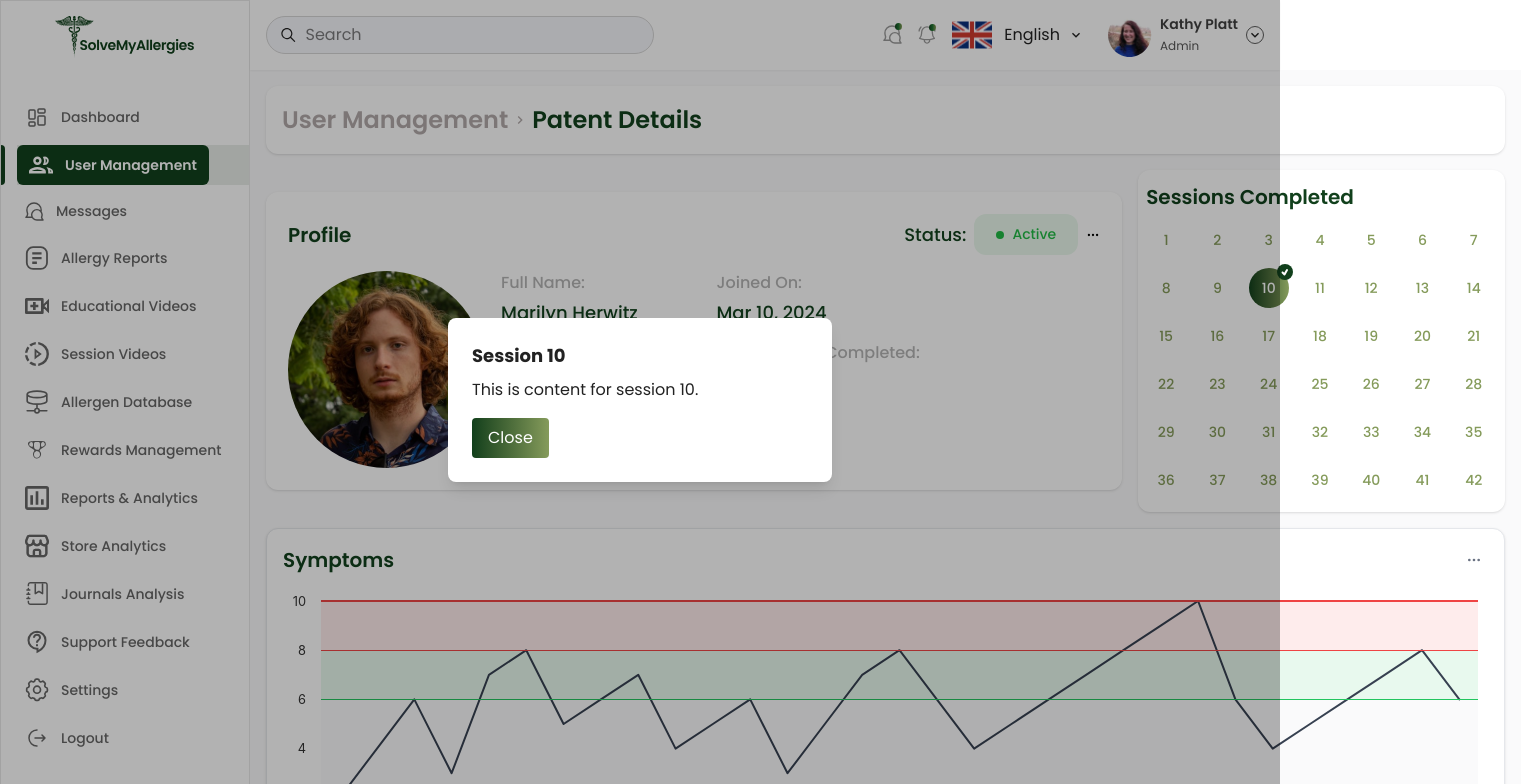
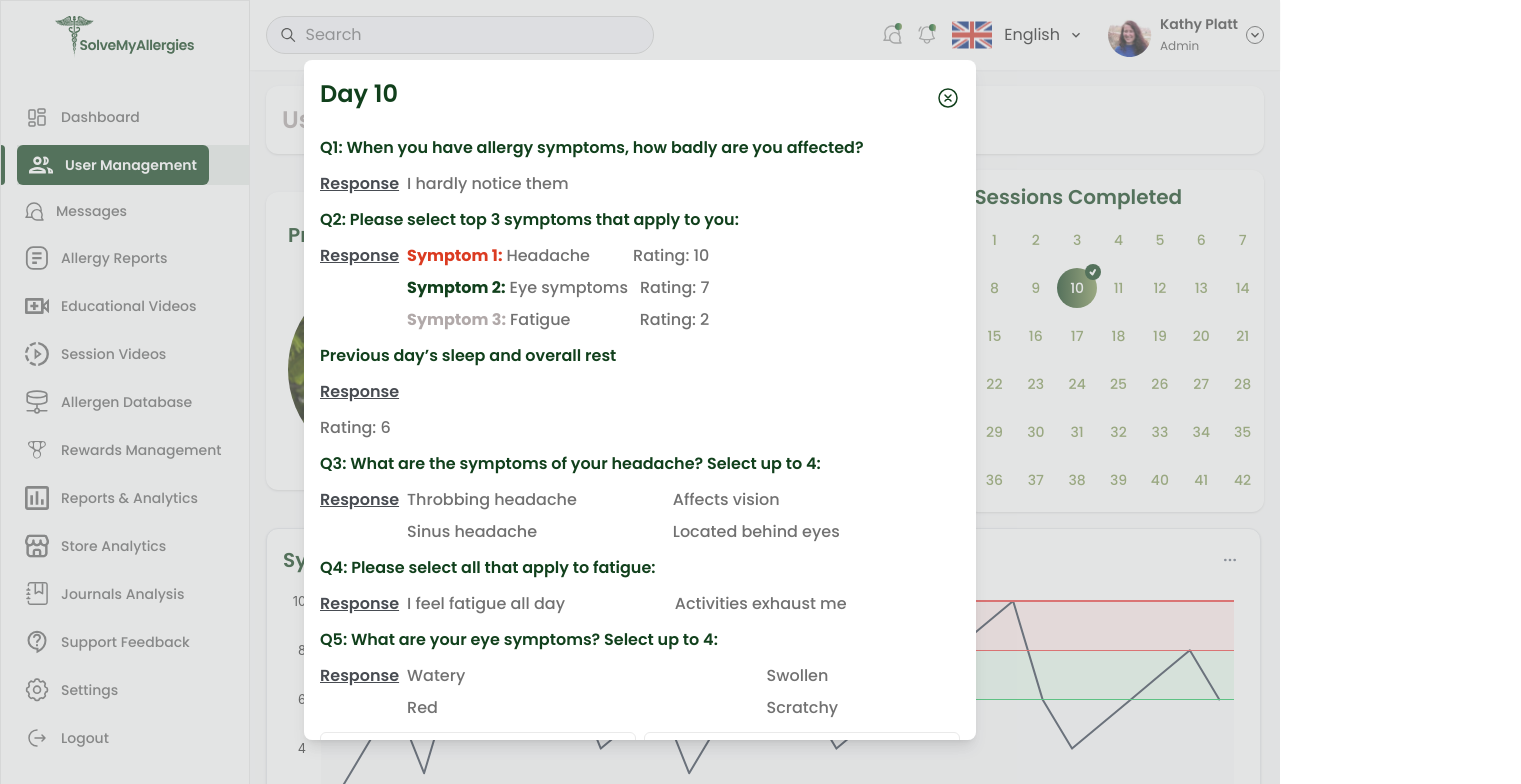
Before and after one commit to jawad6223/solvemyalergies-admin-panel, a Next.js app: page /usermanagement/1 in a window 1280 px wide. Both pictures are taken after a click on the button "10". Shown: the top 784 px of the page, 1521 px wide, since content can reach past the window. Built offline with nearby package versions, Linux system fonts and the light colour scheme.

Commit message:
push code

```diff
--- a/src/components/UserManagement/Details/BreadCrum/index.tsx
+++ b/src/components/UserManagement/Details/BreadCrum/index.tsx
@@ -1,4 +1,5 @@
 import { MdKeyboardArrowRight } from "react-icons/md";
+import Link from "next/link";
 
 
 const BreadCrum: React.FC = () => {
@@ -6,7 +7,9 @@ const BreadCrum: React.FC = () => {
     return (
         <div className="bg-white rounded-[12px] shadow-sm p-4 flex items-center gap-1">
             <div className="flex items-center gap-1">
-                <p className="text-[#B1A9A9] text-[24px] font-semibold">User Management</p>
+                <Link href="/usermanagement">
+                    <p className="text-[#B1A9A9] text-[24px] font-semibold">User Management</p>
+                </Link>
                 <MdKeyboardArrowRight className="text-[#B1A9A9]" />
             </div>
             <p className="text-[#11401C] text-[24px] font-semibold">Patent Details</p>
--- a/src/components/UserManagement/Details/Calendar.tsx
+++ b/src/components/UserManagement/Details/Calendar.tsx
@@ -1,8 +1,73 @@
 'use client';
 
 import { useState } from 'react';
+import Image from 'next/image';
 import { Dialog } from '@headlessui/react';
 import { TiTick } from 'react-icons/ti';
+import { UserManagementDetailModalData } from '@/data/UserManagement';
+import { IoCloseCircleOutline } from "react-icons/io5";
+
+const ImageUpload = () => {
+    const [image, setImage] = useState<string | null>(null);
+    const [fileName, setFileName] = useState("");
+    const [dateTime, setDateTime] = useState("");
+
+    const handleImageChange = (e: React.ChangeEvent<HTMLInputElement>) => {
+        const file = e.target.files?.[0];
+        if (file) {
+            setImage(URL.createObjectURL(file));
+            const base = file.name.split(/[ .]/)[0];
+            setFileName(`${base}.png`);
+            const now = new Date();
+            const date = now.toLocaleDateString('en-US', {
+                year: 'numeric',
+                month: 'long',
+                day: 'numeric'
+            });
+            const time = now.toLocaleTimeString('en-US', {
+                hour: '2-digit',
+                minute: '2-digit',
+                second: '2-digit',
+                hour12: true
+            });
+            setDateTime(`${date}, ${time}`);
+        }
+    };
+
+    const handleDelete = () => {
+        setImage(null);
+        setFileName("");
+        setDateTime("");
+    };
+
+    return (
+        <div>
+            {!image && (
+                <input type="file" accept="image/*" onChange={handleImageChange} className='cursor-pointer' />
+            )}
+            {image && (
+                <>
+                    <div className="flex flex-col justify-between gap-2">
+                        <div className="flex items-center justify-between">
+                            <span className="text-[#717171] font-medium">{fileName}</span>
+                            <Image
+                                src="/images/User/delete.svg"
+                                alt="delete"
+                                width={20}
+                                height={20}
+                                className="cursor-pointer"
+                                onClick={handleDelete}
+                            />
+                        </div>
+                    </div>
+                    <div className="text-xs text-[#717171] mt-2">
+                        {dateTime}
+                    </div>
+                </>
+            )}
+        </div>
+    );
+};
 
 const Calendar = () => {
     const [selectedDay, setSelectedDay] = useState<number | null>(null);
@@ -47,21 +112,78 @@ const Calendar = () => {
                 })}
             </div>
 
-            <Dialog open={isOpen} onClose={closeModal} className="relative z-50">
-                <div className="fixed inset-0 bg-black/30" aria-hidden="true" />
-                <div className="fixed inset-0 flex items-center justify-center p-4">
-                    <Dialog.Panel className="bg-white p-6 rounded-lg max-w-sm w-full shadow-lg">
-                        <Dialog.Title className="text-lg font-bold mb-2">Session {selectedDay}</Dialog.Title>
-                        <p>This is content for session {selectedDay}.</p>
-                        <button
-                            onClick={closeModal}
-                            className="mt-4 px-4 py-2 bg-gradient-to-r from-[#11401C] to-[#859B5B] text-white rounded hover:opacity-90"
-                        >
-                            Close
-                        </button>
-                    </Dialog.Panel>
+            {isOpen && (
+                <div className="fixed inset-0 bg-[#BABBBB]/40 bg-opacity-50 flex items-center justify-center z-20">
+                    <div className="bg-white p-4 rounded-lg max-w-2xl shadow-lg overflow-x-hidden overflow-y-auto max-h-[85vh] scrollbar-hide">
+                        <div className="flex items-center justify-between">
+                            <div className="text-[#11401C] font-semibold text-[24px] mb-2">Day {selectedDay}</div>
+                            <IoCloseCircleOutline className="w-6 h-6 text-[#11401C] cursor-pointer" onClick={closeModal} />
+                        </div>
+                        {UserManagementDetailModalData.map((item, index) => (
+                            <div key={index} className="space-y-3 mt-4">
+                                <p className='text-[#11401C] font-semibold'>{item.question}</p>
+                                <div className='flex items-center gap-2'>
+                                    <p className='text-[#484C52] font-semibold underline'>{item.response}</p>
+                                    <p className='text-[#717171] font-medium'>{item.answer}</p>
+                                </div>
+                                <p className='text-[#11401C] font-semibold'>{item.questionone}</p>
+                                <div className='flex gap-2'>
+                                    <p className='text-[#484C52] font-semibold underline'>{item.response}</p>
+                                    <div className="flex flex-col gap-2">
+                                        {item.array.map((item, index) => (
+                                            <div key={index} className='flex items-center gap-3'>
+                                                <div className='flex items-center gap-1 flex-1'>
+                                                    <p className={`font-bold ${index === 0 ? 'text-[#DB3B21]' : ''} ${index === 1 ? 'text-[#11401C]' : ''} ${index === 2 ? 'text-[#B1A9A9]' : ''}`}>{item.symptom}:</p>
+                                                    <p className='text-[#717171] font-medium'>{item.title}</p>
+                                                </div>
+                                                <p className='text-[#717171] font-medium'>{item.rating}</p>
+                                            </div>
+                                        ))}
+                                    </div>
+                                </div>
+                                <p className='text-[#11401C] font-semibold'>{item.description}</p>
+                                <p className='text-[#484C52] font-semibold underline'>{item.response}</p>
+                                <p className='text-[#717171] font-medium'>{item.ratingthree}</p>
+                                <p className='text-[#11401C] font-semibold'>{item.questiontwo}</p>
+                                <div className='flex gap-2'>
+                                    <p className='text-[#484C52] font-semibold underline'>{item.response}</p>
+                                    <div className='grid grid-cols-2 gap-x-[6rem] gap-y-2'>
+                                        {item.arrayone.map((item, index) => (
+                                            <p key={index} className='text-[#717171] font-medium'>{item.title}</p>
+                                        ))}
+                                    </div>
+                                </div>
+                                <p className='text-[#11401C] font-semibold'>{item.questionthree}</p>
+                                <div className='flex gap-2'>
+                                    <p className='text-[#484C52] font-semibold underline'>{item.response}</p>
+                                    <div className='grid grid-cols-2 gap-x-[6rem]'>
+                                        {item.arraytwo.map((item, index) => (
+                                            <p key={index} className='text-[#717171] font-medium'>{item.title}</p>
+                                        ))}
+                                    </div>
+                                </div>
+                                <p className='text-[#11401C] font-semibold'>{item.questionfour}</p>
+                                <div className='flex gap-2'>
+                                    <p className='text-[#484C52] font-semibold underline'>{item.response}</p>
+                                    <div className='grid grid-cols-2 gap-x-[18rem] gap-y-2'>
+                                        {item.arraythree.map((item, index) => (
+                                            <p key={index} className='text-[#717171] font-medium'>{item.title}</p>
+                                        ))}
+                                    </div>
+                                </div>
+                                <div className='grid grid-cols-2 gap-2'>
+                                    <div className="border border-[#EAEAEA] rounded-[6px] px-[8px] py-[6px]">
+                                        <ImageUpload />
+                                    </div>
+                                    <div className="border border-[#EAEAEA] rounded-[6px] px-[8px] py-[6px]">
+                                        <ImageUpload />
+                                    </div>
+                                </div>
+                            </div>
+                        ))}
+                    </div>
                 </div>
-            </Dialog>
+            )}
         </div>
     );
 };
--- a/src/components/UserManagement/Details/SymptomsChart.tsx
+++ b/src/components/UserManagement/Details/SymptomsChart.tsx
@@ -13,7 +13,6 @@ const SymptomsChart = () => {
         chart: {
             type: "line",
             height: 300,
-            width: 1205,
             spacing: [10, 10, 15, 10],
             backgroundColor: "white",
         },
@@ -115,7 +114,7 @@ const SymptomsChart = () => {
     }
 
     return (
-        <div className={`rounded-xl shadow-sm border border-gray-200 p-4 bg-white w-full${isFullScreen ? ' fixed inset-0 z-50 flex flex-col justify-center bg-white' : ''}`} style={isFullScreen ? { width: '100%', height: '100vh' } : {}}>
+        <div className={`rounded-xl shadow-sm border border-gray-200 p-4 bg-white transition-all duration-300 w-[99.7%] ${isFullScreen ? ' fixed inset-0 z-50 flex flex-col justify-center bg-white overflow-hidden' : ''}`}>
             <div className="flex justify-between items-center mb-4">
                 <p className="text-[#11401C] font-semibold text-[20px]">Symptoms</p>
                 <div className="relative">
@@ -140,7 +139,8 @@ const SymptomsChart = () => {
                     )}
                 </div>
             </div>
-            <HighchartsReact highcharts={Highcharts} options={options} />
+
+                <HighchartsReact highcharts={Highcharts} options={options} />
             <div className="flex justify-center gap-4 text-sm mt-4">
                 <div className="flex items-center text-[#939393] font-medium gap-1">
                     <div className="w-4 h-4 bg-[#DB3B21]" />
--- a/src/components/UserManagement/Details/index.tsx
+++ b/src/components/UserManagement/Details/index.tsx
@@ -35,10 +35,10 @@ const UserManagementDetail: React.FC<UserManagementDetailProps> = ({ id }) => {
     console.log(id, "id>>>>>>>");
 
     return (
-        <div className="">
+        <div>
             <BreadCrum />
             <div className="flex items-center gap-4 mt-4">
-                <div className="w-full lg:w-[70%] bg-white rounded-[12px] shadow-sm px-[22px] py-[22px]">
+                <div className="w-full lg:w-[69%] bg-white rounded-[12px] shadow-sm px-[22px] py-[22px]">
                     <div className="flex items-center justify-between">
                         <p className="text-[#11401C] font-semibold text-[20px]">Profile</p>
                         <div className="flex items-center gap-2">
--- a/src/data/UserManagement/index.ts
+++ b/src/data/UserManagement/index.ts
@@ -212,3 +212,98 @@ export const UserManagementDetailData: UserManagementDetailItem[] = [
         ]
     },
 ];
+
+export interface UserManagementDetailModalItem {
+    day: string;
+    question: string;
+    response: string;
+    answer: string;
+    questionone: string;
+    array:{
+        symptom: string;
+        title: string;
+        rating: string;
+    }[];
+    description: string;
+    ratingthree: string;
+    questiontwo: string;
+    arrayone: {
+        title: string;
+    }[];
+    questionthree: string;
+    arraytwo: {
+        title: string;
+    }[];
+    questionfour: string;
+    arraythree: {
+        title: string;
+    }[];
+}
+
+export const UserManagementDetailModalData: UserManagementDetailModalItem[] = [
+    {
+        day: "Day 1",
+        question: "Q1: When you have allergy symptoms, how badly are you affected?",
+        response: "Response",
+        answer: "I hardly notice them",
+        questionone: "Q2: Please select top 3 symptoms that apply to you:",
+        array: [
+            {
+                symptom: "Symptom 1",
+                title: "Headache",
+                rating: "Rating: 10",
+            },
+            {
+                symptom: "Symptom 2",
+                title: "Eye symptoms",
+                rating: "Rating: 7",
+            },
+            {
+                symptom: "Symptom 3",
+                title: "Fatigue",
+                rating: "Rating: 2",
+            },
+        ],
+        description: "Previous day’s sleep and overall rest",
+        ratingthree: "Rating: 6",
+        questiontwo: "Q3: What are the symptoms of your headache? Select up to 4:",
+        arrayone: [
+            {
+                title: "Throbbing headache",
+            },
+            {
+                title: "Affects vision",
+            },
+            {
+                title: "Sinus headache",
+            },
+            {
+                title: "Located behind eyes",
+            }
+        ],
+        questionthree: "Q4: Please select all that apply to fatigue:",
+        arraytwo: [
+            {
+                title: "I feel fatigue all day",
+            },
+            {
+                title: "Activities exhaust me",
+            },
+        ],
+        questionfour: "Q5: What are your eye symptoms? Select up to 4:",
+        arraythree: [
+            {
+                title: "Watery",
+            },
+            {
+                title: "Swollen",
+            },
+            {
+                title: "Red",
+            },
+            {
+                title: "Scratchy",
+            },
+        ],
+    },
+];
```
Also changed, not shown: public/images/User/delete.svg (added).
